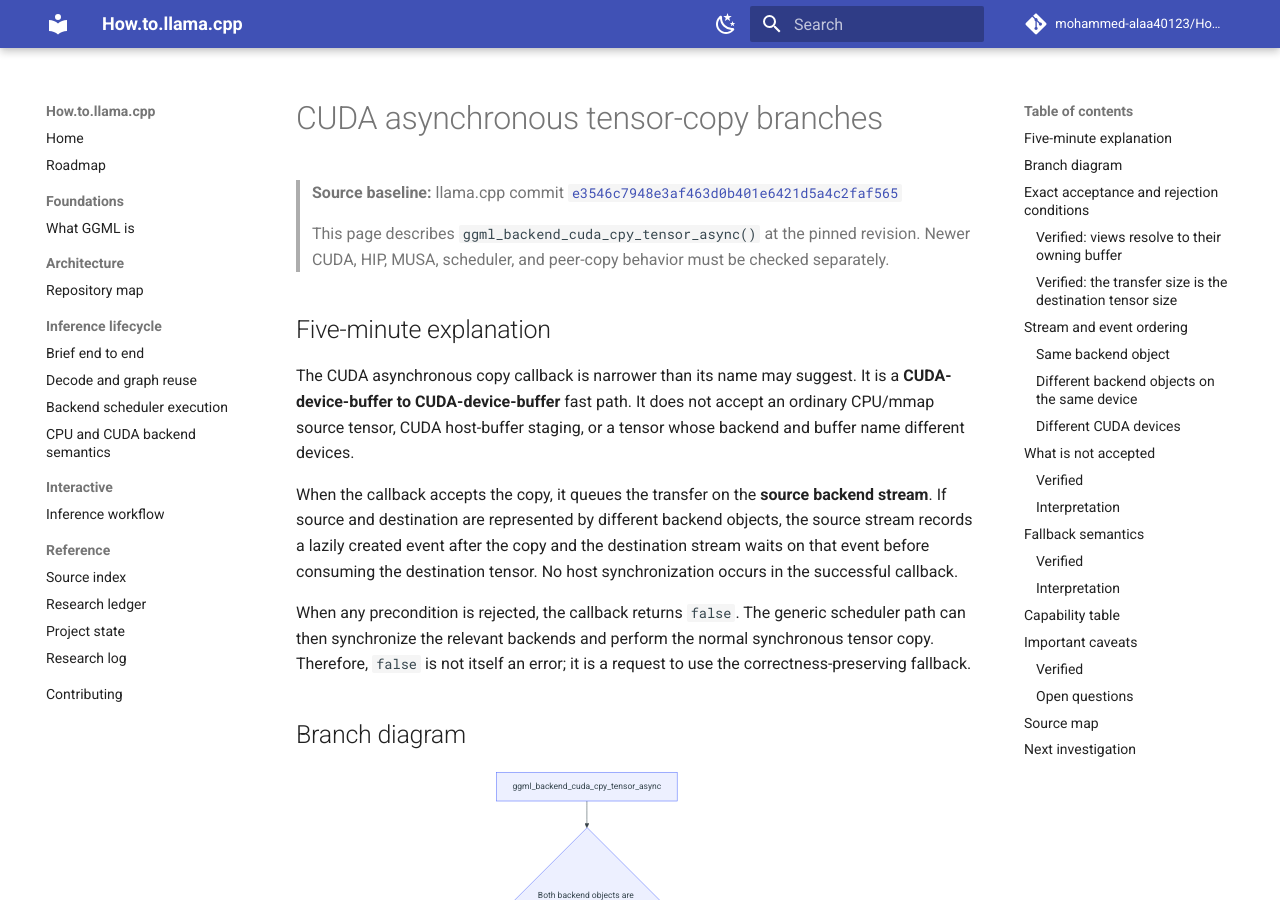
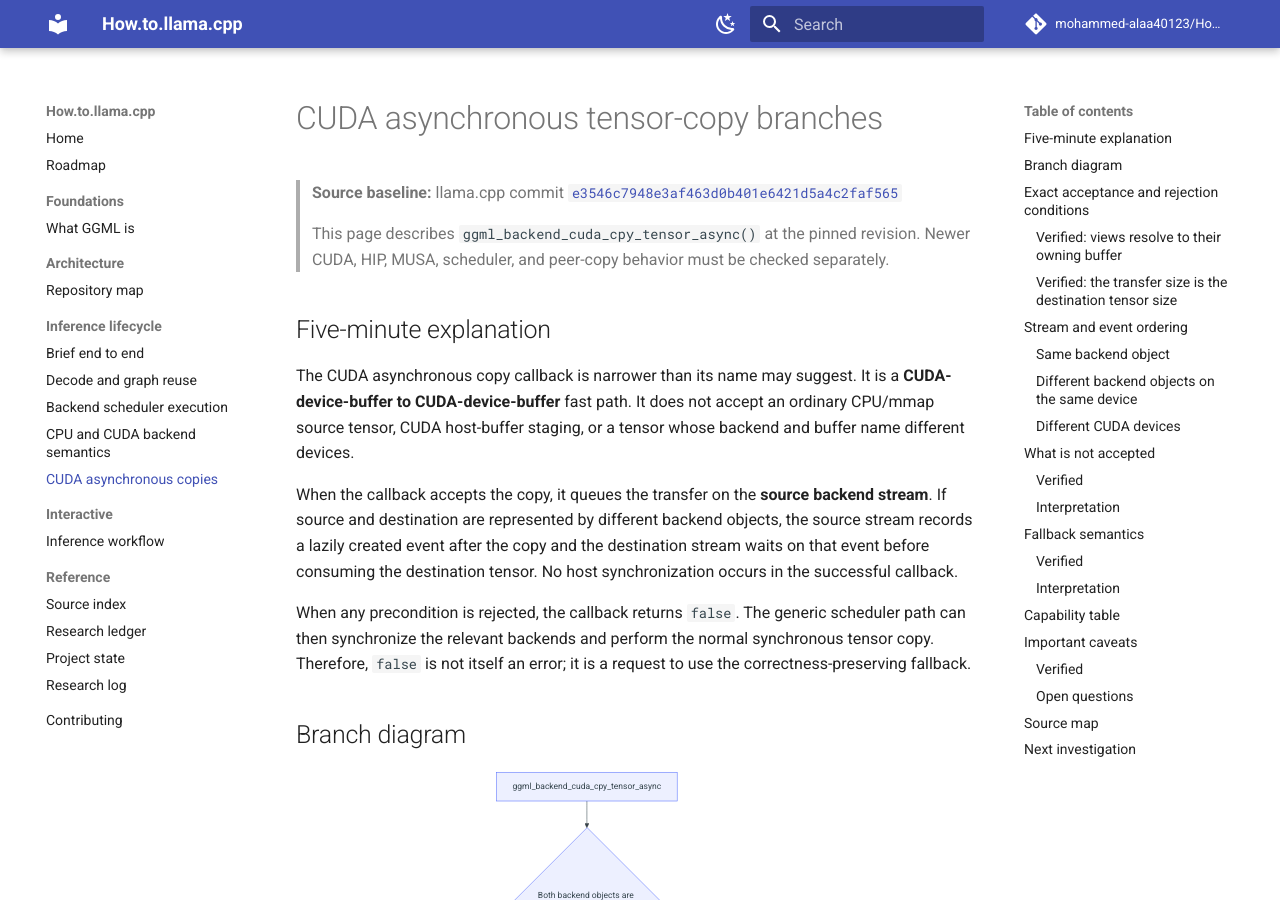
Before and after one commit to mohammed-alaa40123/How.to.llama.cpp, an MkDocs documentation site: the page built from docs/lifecycle/cuda-async-copy.md, in a window 1280 px wide and 900 px high. Built offline with MkDocs 1.6.1 and Material for MkDocs 9.7.7, drawn with Linux system fonts in a browser that asks for light colours; comment, search, counter and statistics services are not loaded.

Commit message:
docs: add CUDA async-copy page to navigation

```diff
--- a/mkdocs.yml
+++ b/mkdocs.yml
@@ -75,6 +75,7 @@ nav:
       - Decode and graph reuse: lifecycle/decode-graph-reuse.md
       - Backend scheduler execution: lifecycle/backend-scheduler-execution.md
       - CPU and CUDA backend semantics: lifecycle/cpu-cuda-backend-semantics.md
+      - CUDA asynchronous copies: lifecycle/cuda-async-copy.md
   - Interactive:
       - Inference workflow: interactive/inference-workflow.md
   - Reference:
```
